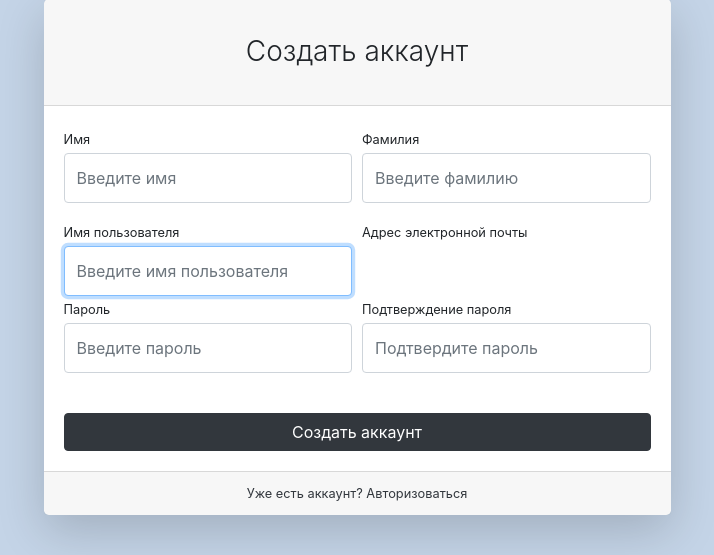
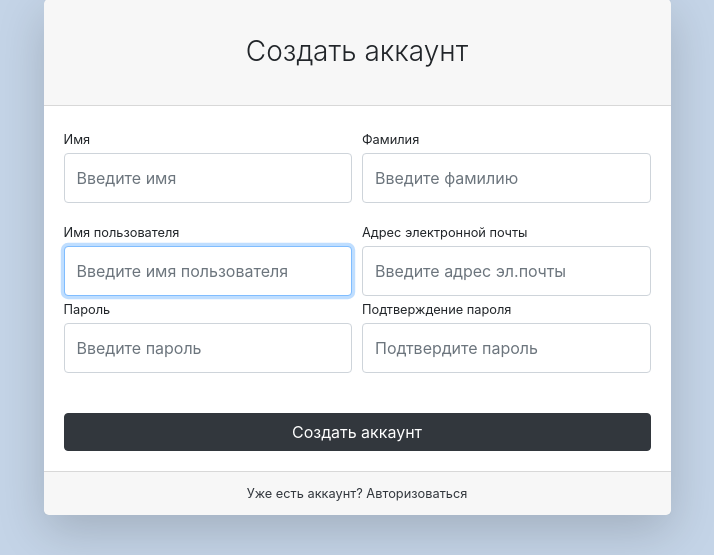
Before and after one commit to Vladimir218/Django-p1, a Django app: page /users/register/ in a window 1280 px wide. Shown: the part 149-704 px from the top of the page, without its empty margins (283-997 px from the left). Run offline with Django 3.2, Linux system fonts and the light colour scheme; some libraries are stand-ins or nearby versions.

Commit message:
Урок4. Исправление ошибок в registr.html в поле email

```diff
--- a/geekshop/users/templates/users/register.html
+++ b/geekshop/users/templates/users/register.html
@@ -35,9 +35,9 @@
                                 {{ form.username }}
                             </div>
                             <div class="col-md-6">
-                                <label class="small mb-1" for="{{ form.mail.id_for_label }}">Адрес электронной
+                                <label class="small mb-1" for="{{ form.email.id_for_label }}">Адрес электронной
                                     почты</label>
-                                {{ form.mail }}
+                                {{ form.email }}
                             </div>
                         </div>
                         <div class="form-row">
```
